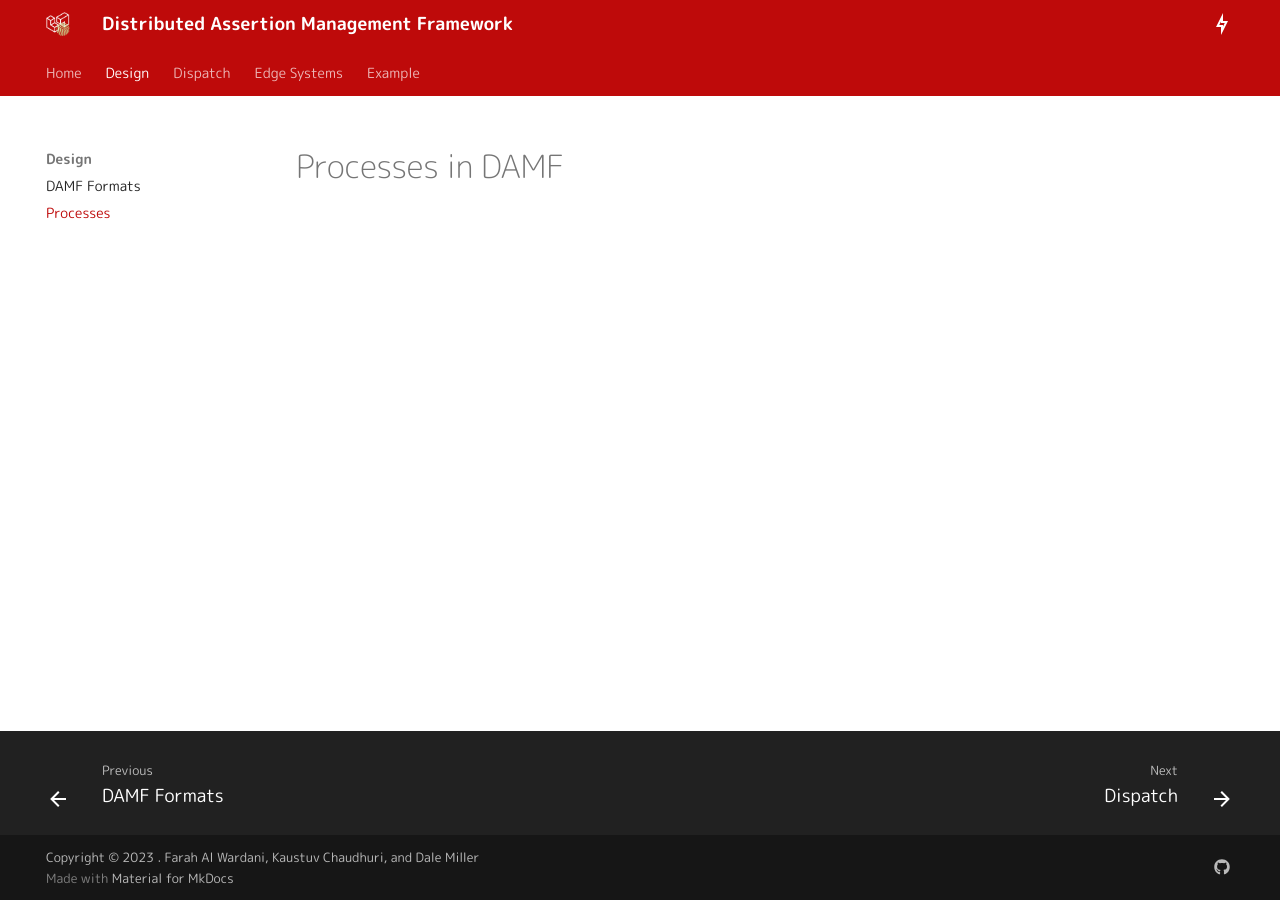
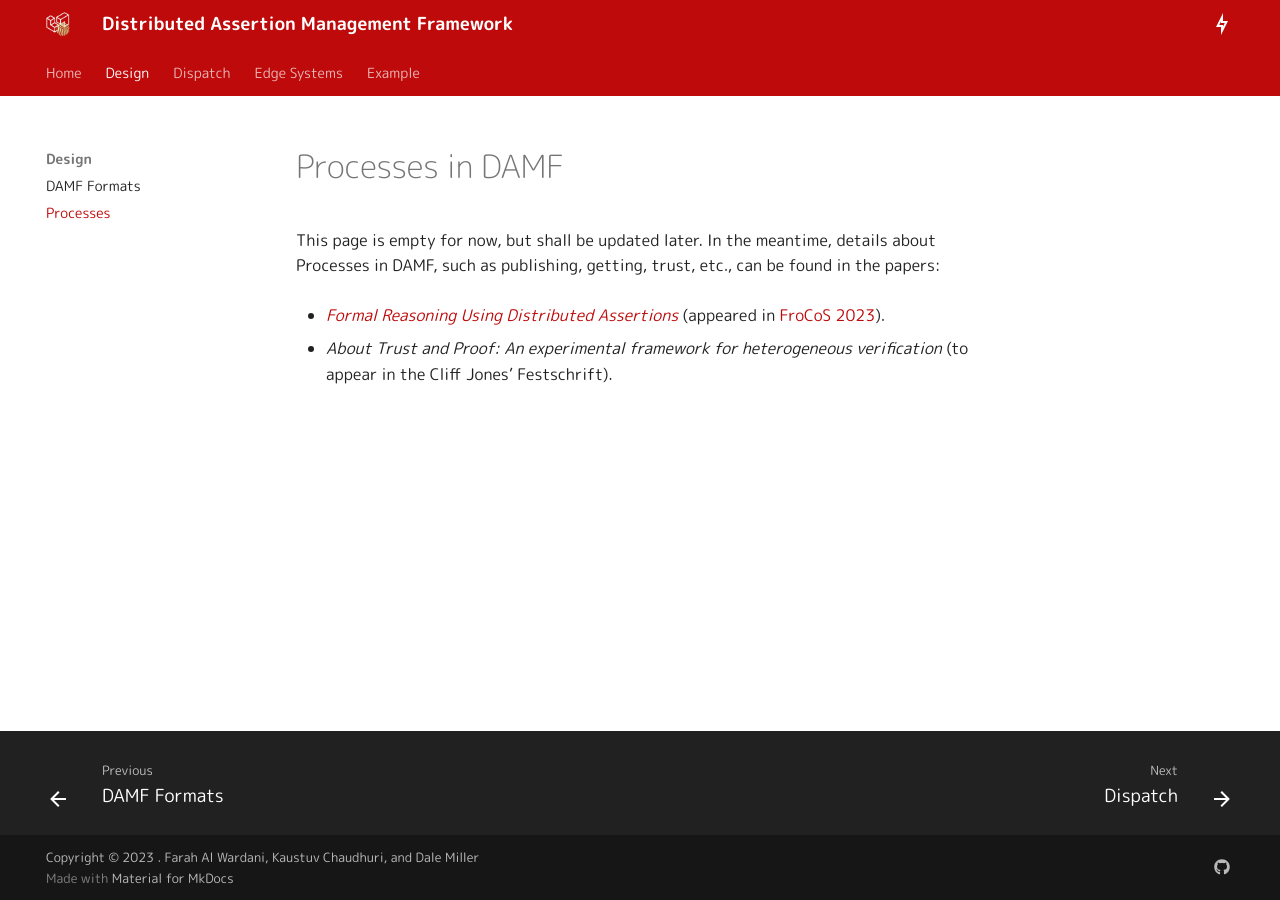
Before and after one commit to distributed-assertions/distributed-assertions.github.io, an MkDocs documentation site: the page built from docs/damf-processes.md, in a window 1280 px wide. Built offline with MkDocs 1.6.1 and Material for MkDocs 9.7.7, drawn with Linux system fonts in a browser that asks for light colours.

Commit message:
indicating that DAMF Formats and Damf Processes pages are currently empty, shall be updated later, and details can be found in the papers.

```diff
--- a/docs/damf-processes.md
+++ b/docs/damf-processes.md
@@ -1 +1,7 @@
 # Processes in DAMF
+
+This page is empty for now, but shall be updated later. In the meantime, details about Processes in DAMF, such as publishing, getting, trust, etc., can be found in the papers:
+
+- [*Formal Reasoning Using Distributed Assertions*](https://doi.org/10.1007/978-3-031-43369-6_10) (appeared in [FroCoS 2023](https://frocos2023.github.io/)).
+
+- *About Trust and Proof: An experimental framework for heterogeneous verification* (to appear in the Cliff Jones' Festschrift).
```
Also changed, not shown: docs/damf-formats.md (+6 -0 lines).
